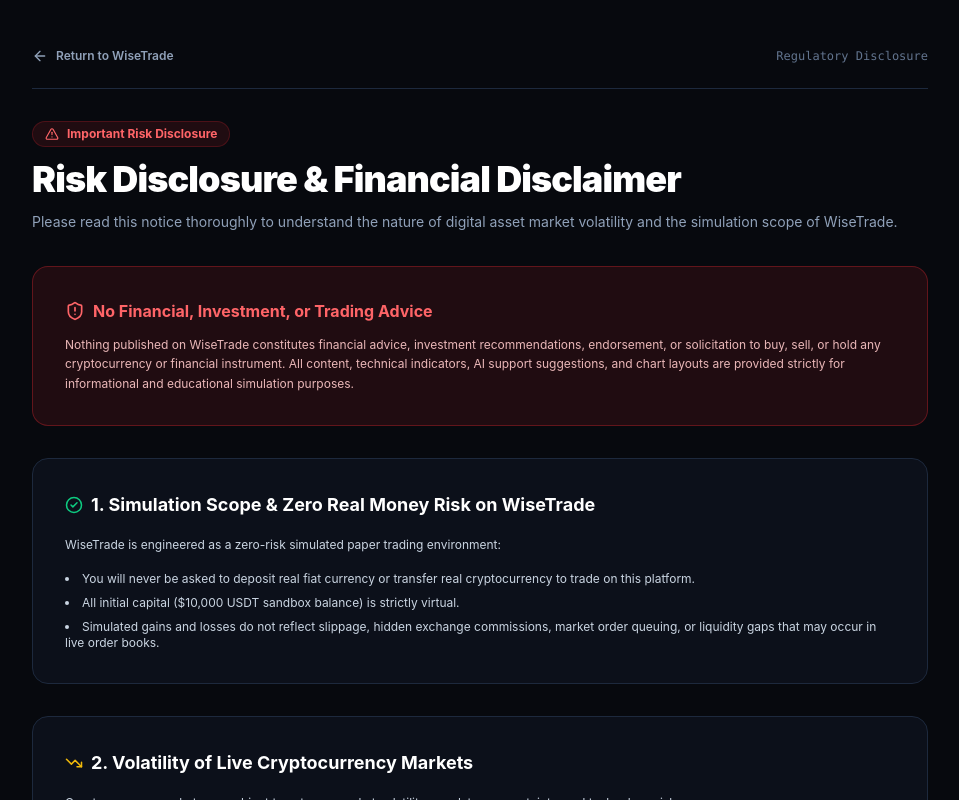
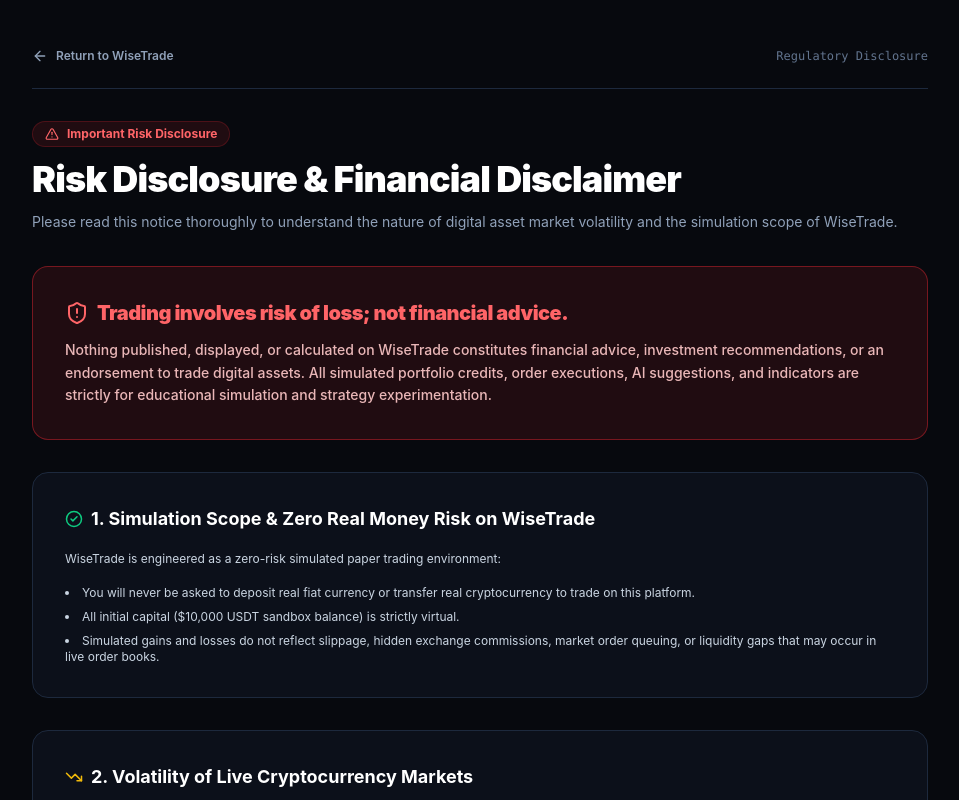
Before and after one commit to amiflexboyc-ship-it/wise-trade, a React (Vite) app: page /risk-disclaimer in a window 1280 px wide. Shown: the top 800 px of the page, without its empty margins (160-1119 px from the left). Built offline with nearby package versions, Linux system fonts and the light colour scheme; no server answers.

Commit message:
docs: add prominent 'trading involves risk of loss; not financial advice' disclaimers across terminal, footer, sidebar, and regulatory pages

```diff
--- a/src/components/Footer.jsx
+++ b/src/components/Footer.jsx
@@ -111,7 +111,9 @@
         {/* Risk Disclaimer */}
         <div className="border-t border-slate-800/80 mt-12 pt-6 text-[11px] text-slate-500 leading-relaxed">
           <p>
-            <strong className="text-slate-400 font-semibold">Simulated Paper Trading Disclaimer:</strong> WiseTrade is a simulated cryptocurrency paper trading platform designed for education and strategy testing. All transactions, deposits, order executions, and portfolio balances are simulated with no real fiat or cryptocurrency financial risk. Real-time market prices are streamed from public cryptocurrency exchange feeds.
+            <strong className="text-amber-400/90 font-bold uppercase tracking-wider">Risk Disclaimer:</strong>{" "}
+            <span className="text-slate-300 font-semibold">Trading involves risk of loss; not financial advice.</span>{" "}
+            WiseTrade is a simulated cryptocurrency paper trading platform designed for education and strategy testing. All transactions, deposits, order executions, and portfolio balances are simulated with zero real fiat or cryptocurrency financial risk. Real-time market prices are streamed from public exchange feeds.
           </p>
         </div>
 
--- a/src/components/Sidebar.jsx
+++ b/src/components/Sidebar.jsx
@@ -258,6 +258,20 @@
             <LogOut size={15} />
             <span>Sign Out</span>
           </button>
+
+          {/* REGULATORY COMPLIANCE & LEGAL LINKS */}
+          <div className="mt-3 pt-3 border-t border-slate-800/60 text-[10px] text-slate-500 space-y-1.5">
+            <p className="leading-tight text-slate-400 font-medium">
+              Trading involves risk of loss; not financial advice.
+            </p>
+            <div className="flex items-center justify-between text-slate-500">
+              <Link to="/terms" className="hover:text-[#F0B90B] transition">Terms</Link>
+              <span>•</span>
+              <Link to="/privacy" className="hover:text-[#F0B90B] transition">Privacy</Link>
+              <span>•</span>
+              <Link to="/risk-disclaimer" className="hover:text-[#F0B90B] transition">Risk</Link>
+            </div>
+          </div>
         </div>
       </aside>
     </>
--- a/src/pages/RiskDisclaimer.jsx
+++ b/src/pages/RiskDisclaimer.jsx
@@ -31,14 +31,13 @@
         </div>
 
         {/* Highlight Alert Box */}
-        <div className="rounded-2xl border border-red-500/30 bg-red-500/10 p-6 sm:p-8 space-y-3">
-          <h2 className="text-base font-bold text-red-400 flex items-center gap-2">
-            <ShieldAlert size={20} className="text-red-400" />
-            No Financial, Investment, or Trading Advice
-          </h2>
-          <p className="text-xs text-red-200/90 leading-relaxed">
-            Nothing published on WiseTrade constitutes financial advice, investment recommendations, endorsement, or solicitation to buy, sell, or hold any cryptocurrency or financial instrument.
-            All content, technical indicators, AI support suggestions, and chart layouts are provided strictly for informational and educational simulation purposes.
+        <div className="rounded-2xl border border-red-500/40 bg-red-500/10 p-6 sm:p-8 space-y-3">
+          <div className="flex items-center gap-2 text-red-400 font-black text-lg sm:text-xl tracking-tight">
+            <ShieldAlert size={24} className="text-red-400 shrink-0" />
+            <span>Trading involves risk of loss; not financial advice.</span>
+          </div>
+          <p className="text-xs sm:text-sm text-red-200/90 leading-relaxed font-medium">
+            Nothing published, displayed, or calculated on WiseTrade constitutes financial advice, investment recommendations, or an endorsement to trade digital assets. All simulated portfolio credits, order executions, AI suggestions, and indicators are strictly for educational simulation and strategy experimentation.
           </p>
         </div>
 
--- a/src/pages/Trade.jsx
+++ b/src/pages/Trade.jsx
@@ -1,4 +1,5 @@
 import { useState, useEffect } from "react";
+import { Link } from "react-router-dom";
 import TradingChart from "../components/TradingChart";
 import TradePanel from "../components/TradePanel";
 import OrderBook from "../components/OrderBook";
@@ -6,7 +7,7 @@
 import OrderHistory from "../components/OrderHistory";
 import { useTrading } from "../context/TradingContext";
 import { getMarketPrices } from "../Services/MarketApi";
-import { Layers, Activity, BookOpen, Clock } from "lucide-react";
+import { Layers, Activity, BookOpen, Clock, AlertTriangle } from "lucide-react";
 
 function Trade() {
   const { selectedSymbol, wallet } = useTrading();
@@ -67,6 +68,30 @@
                 {assetBal.toFixed(asset === "BTC" || asset === "ETH" ? 6 : 4)} {asset}
               </span>
             </div>
+          </div>
+        </div>
+
+        {/* REGULATORY COMPLIANCE & RISK DISCLAIMER TICKER */}
+        <div className="flex flex-col sm:flex-row sm:items-center justify-between gap-2 rounded-xl bg-amber-500/10 border border-amber-500/20 px-3.5 py-2 text-xs text-amber-300">
+          <div className="flex items-center gap-2">
+            <AlertTriangle size={15} className="text-amber-400 shrink-0" />
+            <span className="font-bold tracking-tight">
+              Trading involves risk of loss; not financial advice.
+            </span>
+            <span className="text-amber-200/70 text-[11px] hidden md:inline">
+              WiseTrade simulates paper-trading capital for educational strategy testing with live Binance data.
+            </span>
+          </div>
+          <div className="flex items-center gap-3 shrink-0 text-[11px] self-end sm:self-auto">
+            <Link to="/risk-disclaimer" className="underline hover:text-white transition font-medium">
+              Risk Disclosure
+            </Link>
+            <Link to="/terms" className="underline hover:text-white transition font-medium">
+              Terms
+            </Link>
+            <Link to="/privacy" className="underline hover:text-white transition font-medium">
+              Privacy
+            </Link>
           </div>
         </div>
 
```
